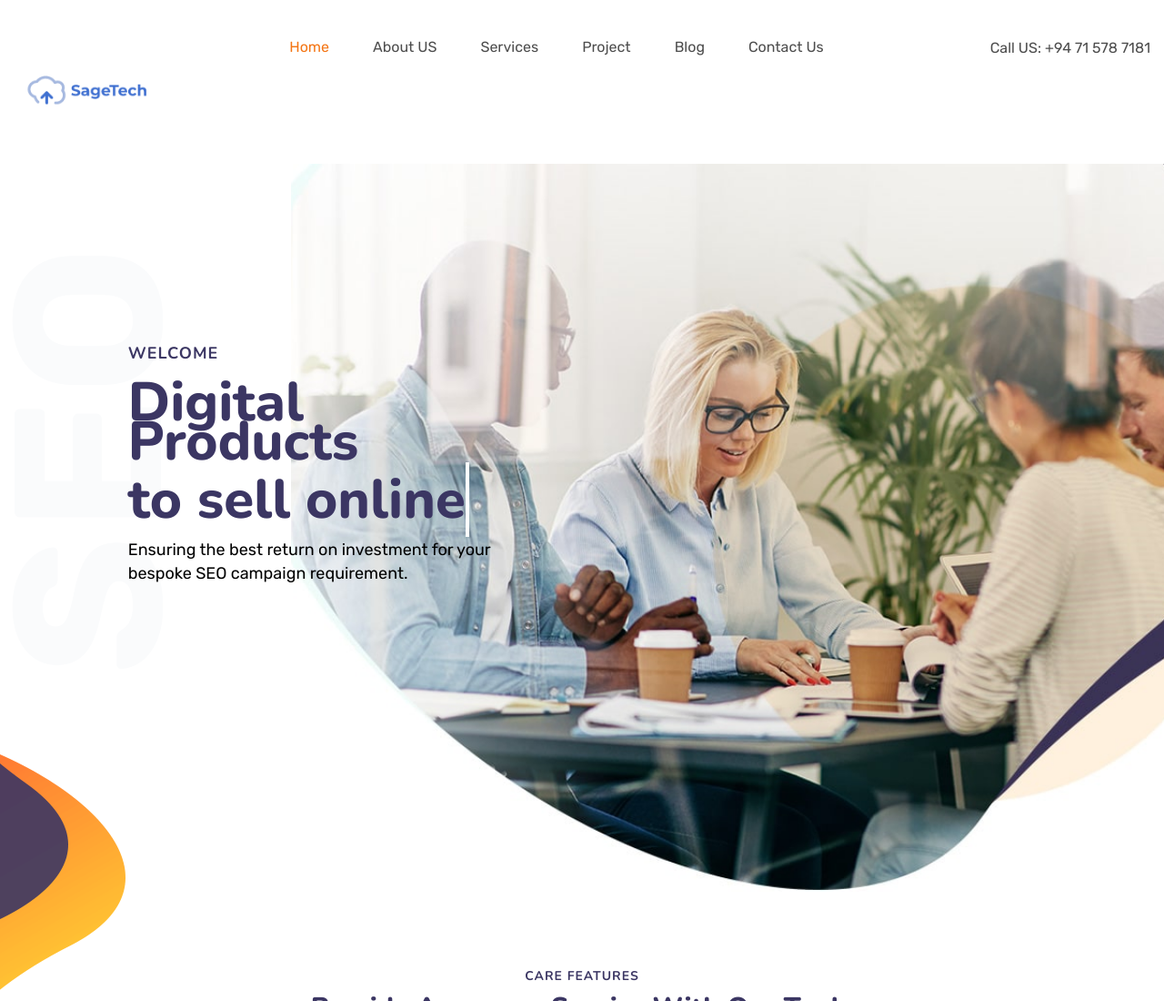
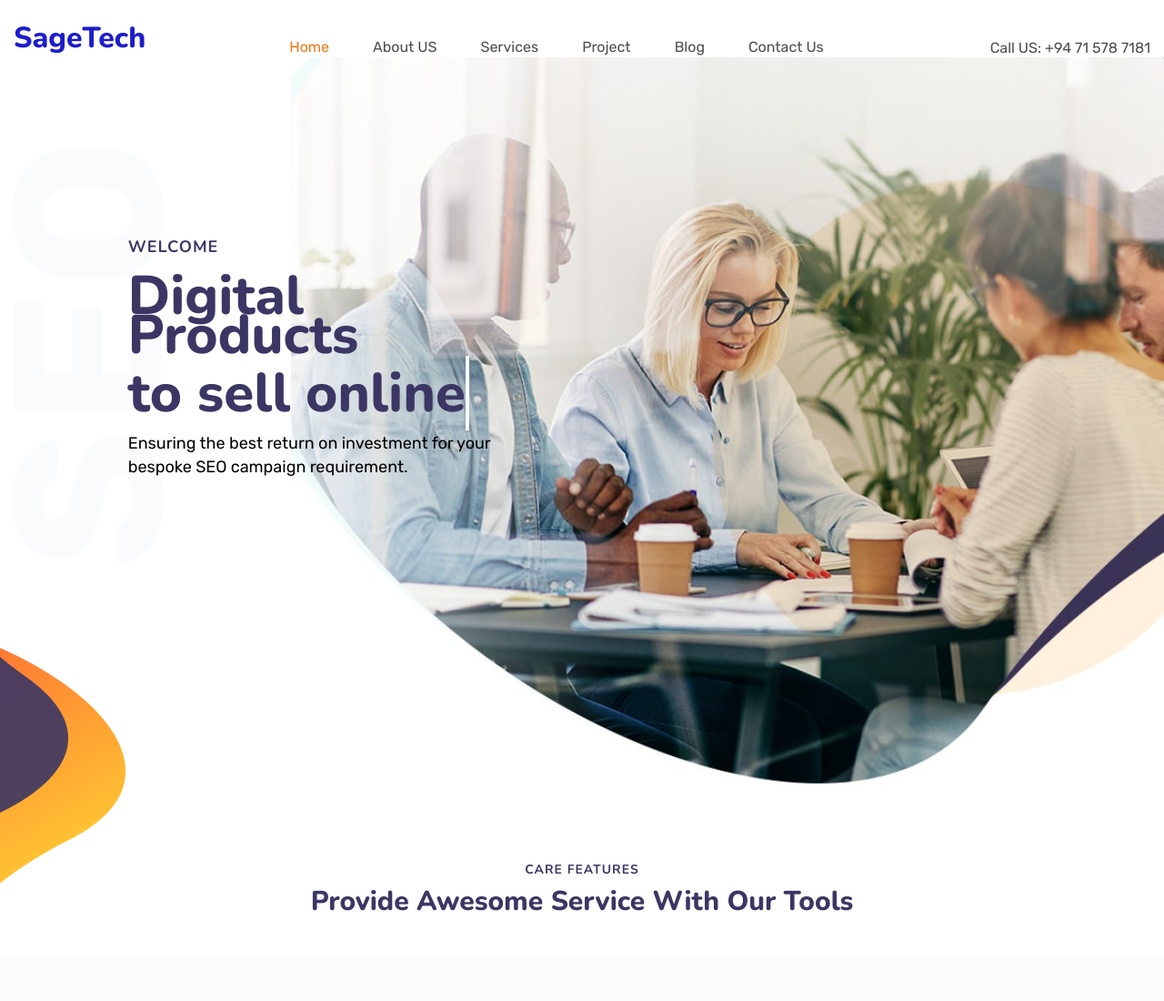
Before and after one commit to SandaruShashinda98/SageTech, a plain HTML site: page index.html in a window 1280 px wide. Shown: the top 1100 px of the page at 91% size. Drawn offline with nearby package versions, Linux system fonts and the light colour scheme; files whose address does not match are found by name.

Commit message:
mini changes 3

```diff
--- a/index.html
+++ b/index.html
@@ -39,8 +39,8 @@
             <div class="top-bar">
                 <div class="nav-col">
                     <div class="logo">
-                        <img src="images/983df9a2a8484cee994fc053e4957f74.png" class="img-responsive" alt="logo" />
-                        <!-- <h1 style="color: blue;">Sage Tech</h1> -->
+                        <!-- <img src="images/983df9a2a8484cee994fc053e4957f74.png" class="img-responsive" alt="logo" /> -->
+                        <h1 style="color: rgb(29, 29, 203);">SageTech</h1>
                     </div>
                     <!--logo-->
                     <div class="menu">
@@ -68,8 +68,8 @@
     <section id="mobile-menu">
         <div class="container-mobile">
             <div class="mobile-logo">
-                <img src="images/983df9a2a8484cee994fc053e4957f74.png" class="img-responsive" alt="logo" />
-                <!-- <h3 style="color: blue;">Sage Tech</h3> -->
+                <!-- <img src="images/logo.png" class="img-responsive" alt="logo" /> -->
+                <h3 style="color: rgb(29, 29, 203);">SageTech</h3>
 
                 <div class="clear"></div>
                 <!--clear-->
```
